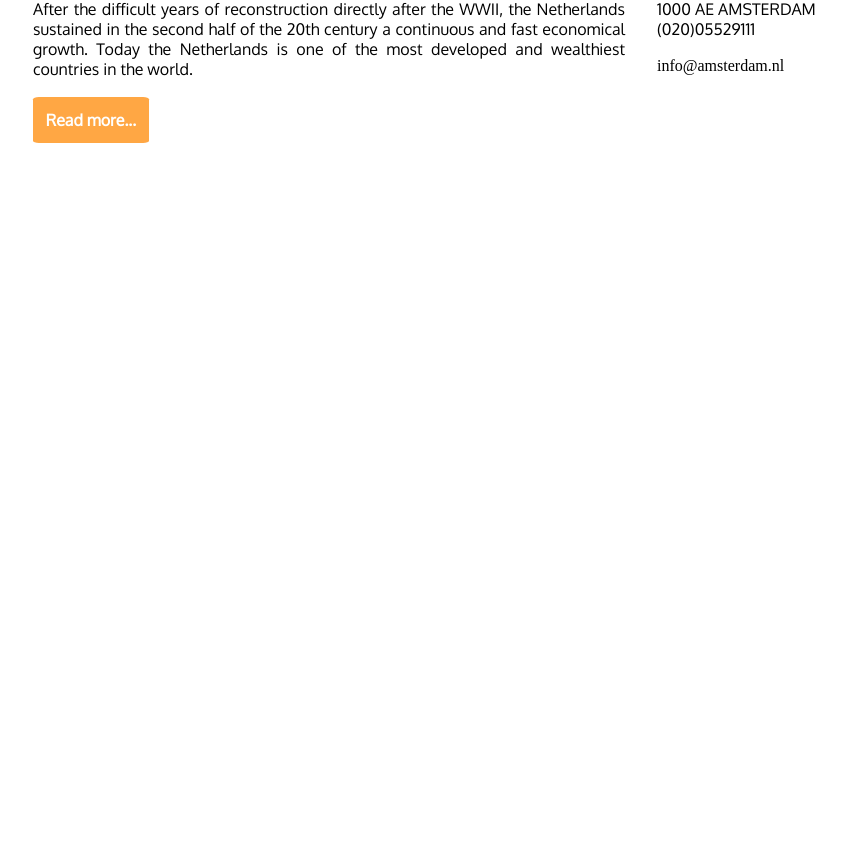
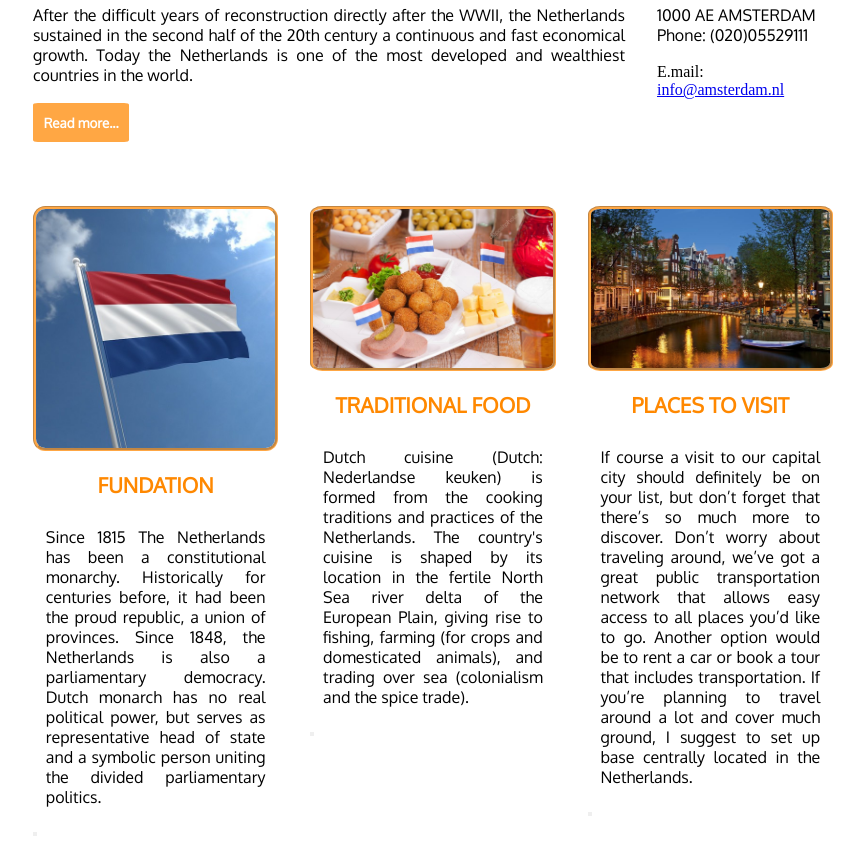
Before and after one commit to Clau1889/my-page-reto, a plain HTML site: page index.html in a window 1280 px wide. Shown: the part 446-1300 px from the top of the page, without its empty margins (207-1071 px from the left). Before the commit the page ends 800 px from the top, so only its background shows below. Drawn offline with Linux system fonts and the light colour scheme; a web font is replaced by a local one.

Commit message:
En este commit se sube la parte de informacion complementaria del body, en 1 fila con 3 columnas y haciendola responsiva a mobile

```diff
--- a/css/grid.css
+++ b/css/grid.css
@@ -2,7 +2,6 @@
 * {
     box-sizing: border-box;
     margin: 0;
-    text-decoration: none;
     padding: 0;
 }
 
@@ -71,4 +70,7 @@
     .col-6{
         width: 100%;
     }
+    .col-4{
+        width: 100%;
+    }
 }
--- a/css/styles.css
+++ b/css/styles.css
@@ -41,15 +41,17 @@ header {
 
 header > div{
     background-color: rgba(0, 0, 0, 0.4);
+    width: 100%;
 }
 
 h1{
     color: rgba(255, 255, 255, 0.781);
     font-family: 'Sura', serif;
     font-size: 300%;
-    padding: 2em 1em;
+    padding: 2em 0;
 }
 
+        /********** INFORMACION PRINCIPAL ***********/
 .main-information{
     text-align: justify;
     padding: 2em 5em;
@@ -61,7 +63,7 @@ h1{
 
 .information > h2{
     font-family: 'Sura', serif;
-    font-size: 200%;
+    font-size: 230%;
 }
 
 .information > p{
@@ -74,8 +76,34 @@ h1{
     border-radius: 5%;
     color: #ffffff;
     font-family: 'Oxygen', sans-serif;
-    font-size: 100%;
     font-weight: bold;
     padding: 0.8em;
     text-align: center;
 }
+
+/********** COMPLEMENT INFORMATION ***********/
+.complement-information{
+    text-align: justify;
+    padding: 0em 5em;
+}
+
+.complement-information img{
+    border: 3px groove rgba(255, 136, 0, 0.733);
+    border-radius: 5%;
+    width: 100%;
+}
+
+h4{
+    color: rgb(255, 136, 0);
+    font-family: 'Oxygen', sans-serif;
+    font-size: 130%;
+    font-weight: bold;
+    padding: 0.8em;
+    text-transform: uppercase;
+    text-align: center;
+}
+
+.text{
+    font-family: 'Oxygen', sans-serif;
+    padding: 0.8em;
+}
--- a/index.html
+++ b/index.html
@@ -39,6 +39,7 @@
 
     <!--CONTENIDO-->
     <main class="container">
+        <!--APARTADO DE INFORMACION GENERAL-->
         <section class="row main-information">
             <div class="col-9 information">
                 <h2>History</h2>
@@ -54,9 +55,41 @@
                 <h2>Contact Us</h2>
                 <br>
                 <p>1000 AE AMSTERDAM</p>
-                <p>(020)05529111</p>
+                <p>Phone: (020)05529111</p>
                 <br>
-                <e class="mail">info@amsterdam.nl</e>
+                <span>E.mail: <a href="#">info@amsterdam.nl</a></span>
+            </div>
+        </section>
+
+        <!--INFORMACION EN COLUMNAS-->
+        <section class="row complement-information">
+            <div class="col-4">
+                <img src="assets/imagenes/holanda-flag.jpg" alt="flag-holanda">
+                <h4> Fundation</h4>
+                <p class="text">Since 1815 The Netherlands has been a constitutional monarchy. Historically for centuries before,
+                    it had been the proud republic, a union of provinces. Since 1848, the Netherlands is also a
+                    parliamentary democracy. Dutch monarch has no real political power, but serves as representative
+                    head of state and a symbolic person uniting the divided parliamentary politics.</p>
+                <button type="button"></button>
+            </div>
+            <div class="col-4">
+                <img src="assets/imagenes/cusine-holanda.jpg" alt="cusine-holanda">
+                <h4> Traditional Food</h4>
+                <p class="text">Dutch cuisine (Dutch: Nederlandse keuken) is formed from the cooking traditions and practices
+                    of the Netherlands. The country's cuisine is shaped by its location in the fertile North Sea
+                    river delta of the European Plain, giving rise to fishing, farming (for crops and domesticated
+                    animals), and trading over sea (colonialism and the spice trade).</p>
+                <button type="button"></button>
+            </div>
+            <div class="col-4">
+                <img src="assets/imagenes/picture-holanda.jpg" alt="picture-holanda">
+                <h4> Places to visit</h4>
+                <p class="text">If course a visit to our capital city should definitely be on your list, but don’t forget that
+                    there’s so much more to discover. Don’t worry about traveling around, we’ve got a great public
+                    transportation network that allows easy access to all places you’d like to go. Another option
+                    would be to rent a car or book a tour that includes transportation. If you’re planning to travel
+                    around a lot and cover much ground, I suggest to set up base centrally located in the Netherlands.</p>
+                <button type="button"></button>
             </div>
         </section>
     </main>
```
